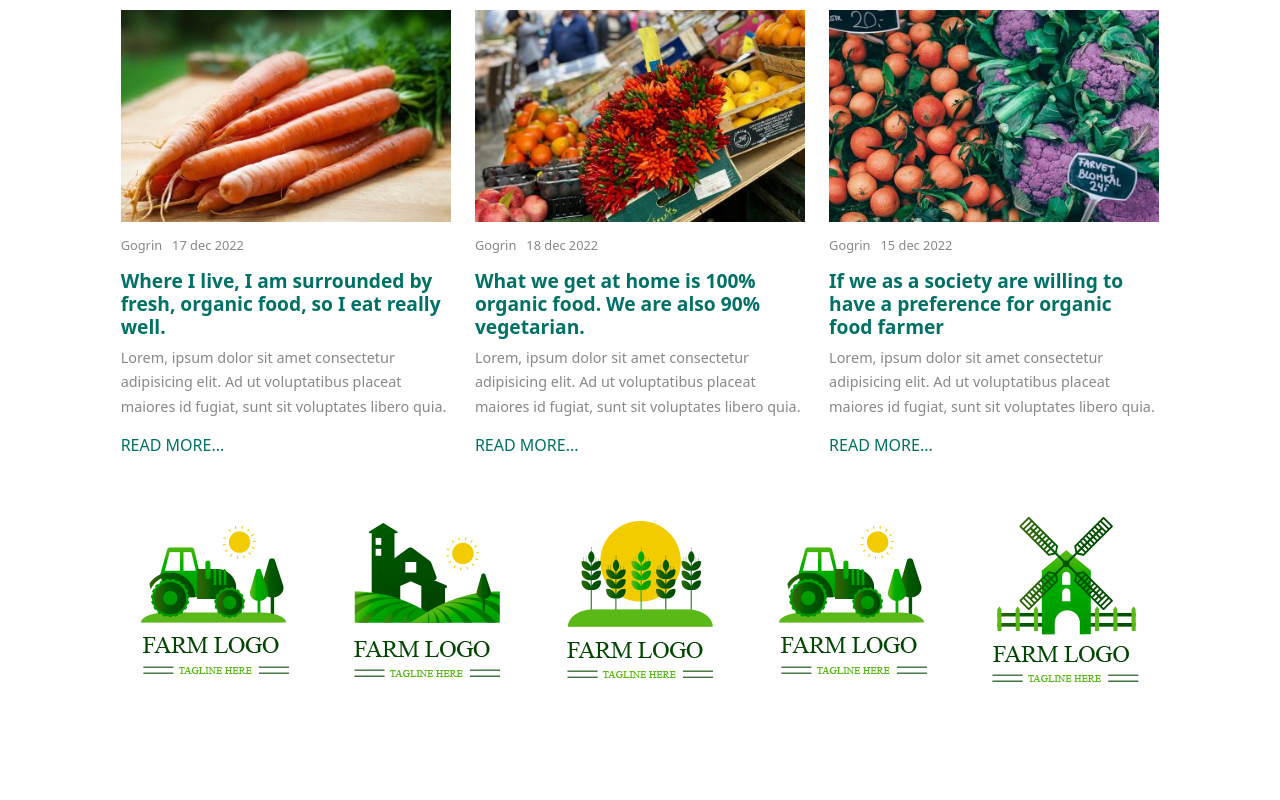
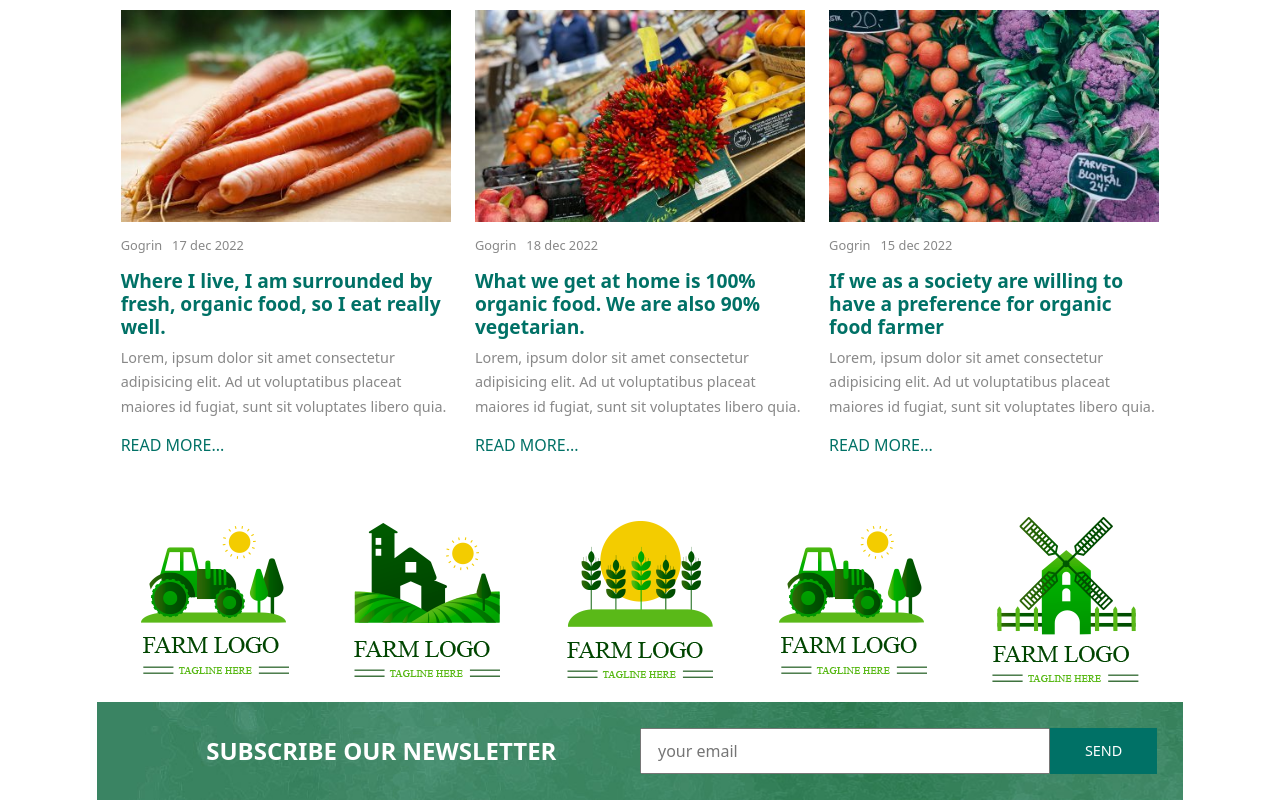
Before and after one commit to AndreaLivornese/proj-html-vuejs, a Vue app: page / in a window 1280 px wide. Shown: the part 4044-4844 px from the top of the page. Before the commit the page ends 4746 px from the top, so only its background shows below. Built offline with nearby package versions, Linux system fonts and the light colour scheme.

Commit message:
fine sezione della newsletter

```diff
--- a/src/App.vue
+++ b/src/App.vue
@@ -11,6 +11,7 @@ import TopTrading from './components/TopTrading.vue';
 import Jumbotron from './components/Jumbotron.vue';
 import News from './components/News.vue';
 import Members from "./components/Members.vue";
+import NewsLatters from "./components/NewsLatters.vue";
 
 export default{
 
@@ -25,7 +26,8 @@ export default{
     TopTrading,
     Jumbotron,
     News,
-    Members
+    Members,
+    NewsLatters
 
   },
 
@@ -62,6 +64,8 @@ export default{
   <News></News>
 
   <Members></Members>
+
+  <NewsLatters></NewsLatters>
 </template>
 
 <style lang="scss">
--- /dev/null
+++ b/src/components/NewsLatters.vue
@@ -0,0 +1,93 @@
+<script >
+
+export default{
+    name:"NewsLatters",
+
+    data(){
+        return{
+
+        }
+
+
+
+    }
+}
+
+</script>
+
+<template>
+
+<div class="my_container">
+
+    <div class="row justify-content-center ">
+
+
+        <div class="col-10 d-flex align-items-center "id="newsletter">
+
+            <div class="col-6 text-center">
+                <strong>
+                    Subscribe our newsletter
+                </strong>
+            </div>
+
+            <div class="col-6">
+                <form>
+
+                    <div class="my_input_group">
+                        <input type="text" placeholder="your email" class="my_input">
+                        <input type="button" class="newsletter-input-btn my_btn_secondary" value="Send">
+                    </div>
+
+
+
+                </form>
+            </div>
+
+        </div>
+
+    </div>
+
+</div>
+
+
+</template>
+
+<style lang="scss" scoped>
+    @use "../style/variables.scss" as *;
+
+
+    #newsletter{
+        background-image: url(/public/assets/bg/milesim-bg.jpg);
+
+        padding:26px 26px;
+
+
+        strong{
+            font-size:1.5em;
+            text-transform: uppercase;
+            color:white;
+        }
+
+        .my_input_group{
+            display: flex;
+
+
+            .my_input{
+                flex-grow: 1;
+
+                padding: 0 16px;
+            }
+
+            .newsletter-input-btn{
+                padding:12px 35px;
+
+                border:none;
+                text-transform: uppercase;
+                font-size:.9em;
+                font-weight: 500;
+            }
+
+        }
+    }
+
+</style>
--- a/src/style.css
+++ b/src/style.css
@@ -5,7 +5,7 @@
   line-height: 1.5;
   font-weight: 400;
 
-  color-scheme: light dark;
+  color-scheme: light;
   color: black;
   background-color: white;
 
```
